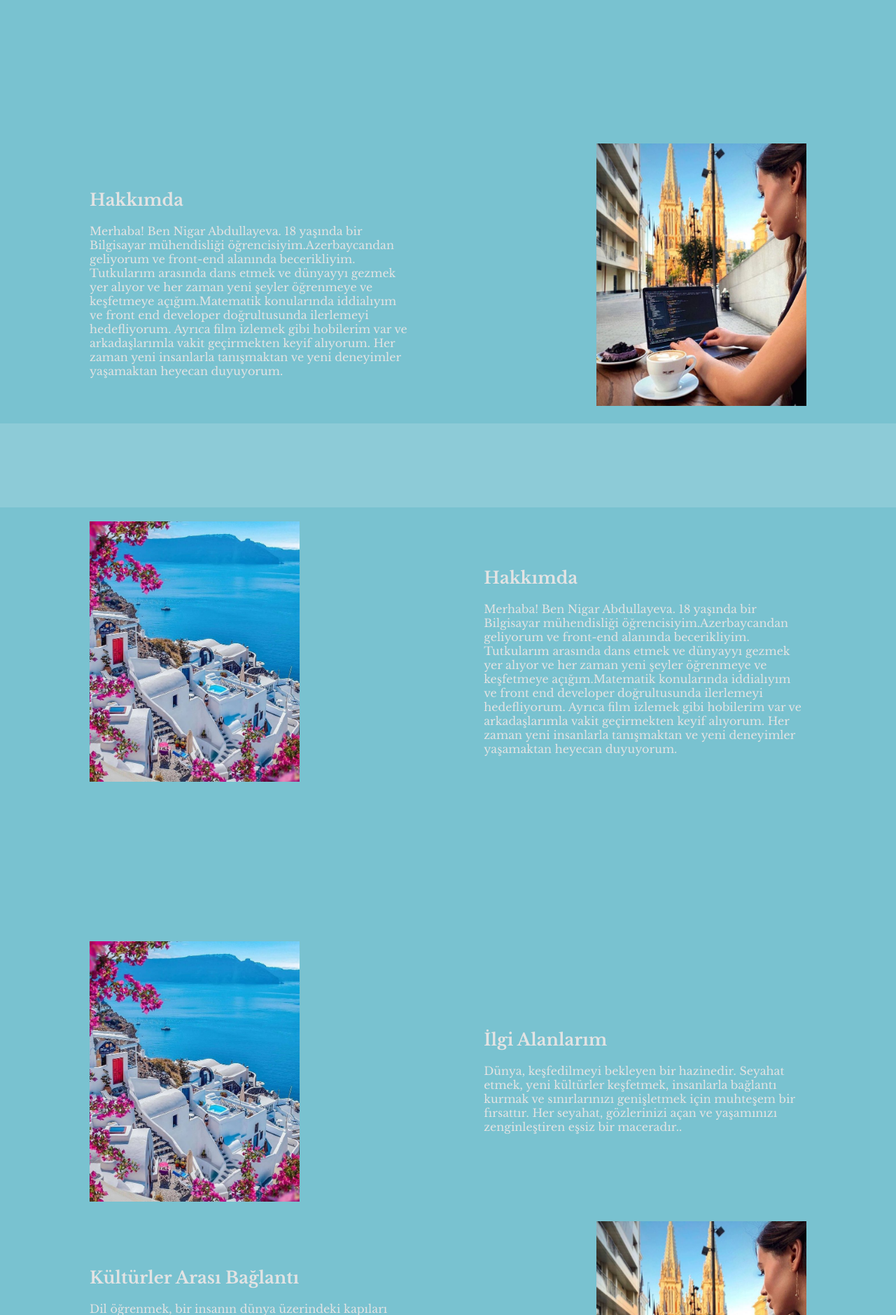
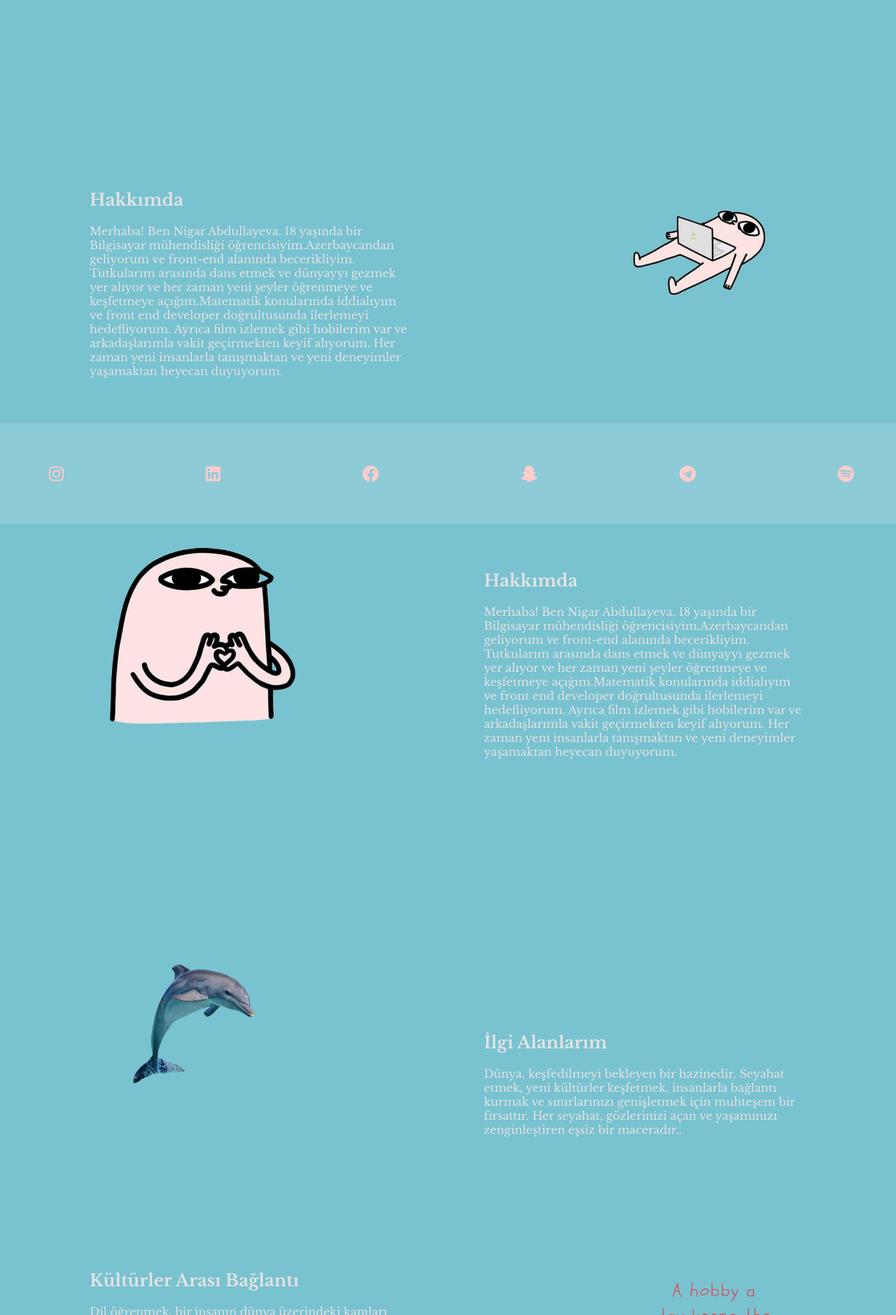
Before and after one commit to nigaarr/proje, a PHP site: page /html/anasayfa.html in a window 1280 px wide. Shown: the part 599-2478 px from the top of the page at 70% size. Run offline with PHP 8.4, Linux system fonts and the light colour scheme.

Commit message:
fotoğraflar,iconlar
yeni fotoğraflar ekledim ve iconları düzenledim nav içerisinde onları hizaladım ve hepsi için icon kullandım

```diff
--- a/css/anasayfa.css
+++ b/css/anasayfa.css
@@ -152,6 +152,7 @@ header{
         display: none;
     }
 }
+/*-------------------- Hakkımda -------------------------*/
 .aboutme{
     color: #e3e3e3;
 }
@@ -167,6 +168,13 @@ header{
     max-width: 100%; /* Maksimum genişlik */
     max-height: 100%;
 }
+.icon-container {
+    align-items: center;
+}
+.image2{
+    max-width: 50%;
+    max-height: 50%;
+}
 .aboutme{
     display: flex;
     justify-content: space-between;
@@ -178,18 +186,37 @@ header{
     flex-basis: 45%;
 }
 .icons{
+    text-align: center;
     background:rgba(255, 255, 255, 0.15); /* Arka plan rengi */
     padding: 60px;
 }
 .icon-container {
     display: flex; /* Simgeleri yatay olarak hizalar */
-    justify-content: flex-end; /* Sağa hizalar */
+    justify-content: space-between; /* Sağa hizalar */
 }
-
+.instagram-link,
+.linkedin-link,
+.facebook-link,
+.snapchat-link,
+.telegram-link,
+.spotify-link {
+    color: #ffcbcb;
+    font-size: 10px;
+    transition: color 0.3s ease;
+}
+.instagram-link:hover,
+.linkedin-link:hover,
+.facebook-link:hover,
+.snapchat-link:hover,
+.telegram-link:hover,
+.spotify-link:hover {
+    color: #ffb5b5; /* Koyu pembe rengi */
+}
 .icon-container i {
     font-size: 24px; /* Simgelerin boyutu */
     margin-left: 10px; /* Simgeler arasında boşluk bırakır */
 }
+/*-------------------------- CV -------------------------*/
 .cv {
     background: rgb(226, 223, 223);
     background-attachment: fixed;
--- a/html/anasayfa.html
+++ b/html/anasayfa.html
@@ -6,6 +6,7 @@
     <meta name="viewport" content="width=device-width, initial-scale=1.0">
     <link href="https://fonts.googleapis.com/css2?family=Libre+Baskerville:ital,wght@0,400;0,700;1,400&display=swap" rel="stylesheet">
     <link href='https://unpkg.com/boxicons@2.1.4/css/boxicons.min.css' rel='stylesheet'>
+    <link rel="stylesheet" href="https://cdnjs.cloudflare.com/ajax/libs/font-awesome/5.15.4/css/all.min.css">
     <link rel="stylesheet" href="/css/anasayfa.css">
     <title>Nigar's website</title>
 </head>
@@ -60,19 +61,35 @@
              Her zaman yeni insanlarla tanışmaktan ve yeni deneyimler yaşamaktan heyecan duyuyorum.</p>
         </div>
         <div class="aboutme_child1">
-            <img src="/images/indir (1).jpg" class="image1">
+            <img src="/images/die.png" class="image1">
         </div>
     </div>
     <nav class="icons">
         <div class="icon-container">
-            <box-icon type='logo' name='instagram'></box-icon>
-            <i class="fas fa-envelope"></i>
-            <i class="fas fa-phone"></i>
+            <a href="#" class="instagram-link">
+                <i class="fab fa-instagram"></i>
+            </a>
+            <a href="#" class="linkedin-link">
+                <i class="fab fa-linkedin"></i>
+            </a>
+            <a href="#" class="facebook-link">
+                <i class="fab fa-facebook"></i>
+            </a>
+            <a href="#" class="snapchat-link">
+                <i class="fab fa-snapchat-ghost"></i>
+            </a>
+            <a href="#" class="telegram-link">
+                <i class="fab fa-telegram"></i>
+            </a>
+            <a href="#" class="spotify-link">
+                <i class="fab fa-spotify"></i>
+            </a>
         </div>
-    </nav><br>
+    </nav>
+
     <div class="aboutme">
         <div class="aboutme_child1">
-            <img src="/images/indir (2).jpg" class="image1">
+            <img src="/images/heart.png" class="image1">
         </div>
         <div class="aboutme_child">
         <h1>Hakkımda</h1><br>
@@ -90,7 +107,7 @@
 <section id="ilgi">
     <div class="aboutme">
         <div class="aboutme_child1">
-            <img src="/images/indir (2).jpg" class="image1">
+            <img src="/images/delphin edited.png" class="image1">
         </div>
         <div class="aboutme_child">
         <h1>İlgi Alanlarım</h1><br>
@@ -114,12 +131,12 @@
                  gelişimimiz için hayati bir öneme sahiptir.</p>
         </div>
         <div class="aboutme_child1">
-            <img src="/images/indir (1).jpg" class="image1">
+            <img src="/images/hobby.png" class="image1">
         </div>
     </div>
     <div class="aboutme">
         <div class="aboutme_child1">
-            <img src="/images/indir (2).jpg" class="image1">
+            <img src="/images/pc edited.png" class="image1">
         </div>
         <div class="aboutme_child">
         <h1>Keşfetmenin Büyüsü</h1><br>
--- a/html/login.html
+++ b/html/login.html
@@ -19,7 +19,7 @@
             </div>
             <div class="nav-menu" id="navMenu">
                 <ul>
-                    <li><a href="anasayfa.html" class="link active">Anasayfa</a></li>
+                    <li><a href="anasayfa.html" class="link">Anasayfa</a></li>
                 </ul>
             </div>
             <div class="nav-menu-btn">
```
Also changed, not shown: images/WhatsApp Image 2024-05-10 at 14.56.43.jpeg (deleted), images/WhatsApp Image 2024-05-10 at 14.59.02.jpeg (deleted), images/delphin edited.png (added), images/delphin.jpg (added), images/die.png (added), images/dress.jpeg (deleted), images/esc.png (added), images/heart.png (added), images/hobby.png (added), images/me.png (added), images/minnie (2).jpeg (deleted), images/pc edited.png (added), images/pc.jpg (added), images/word.png (added).
